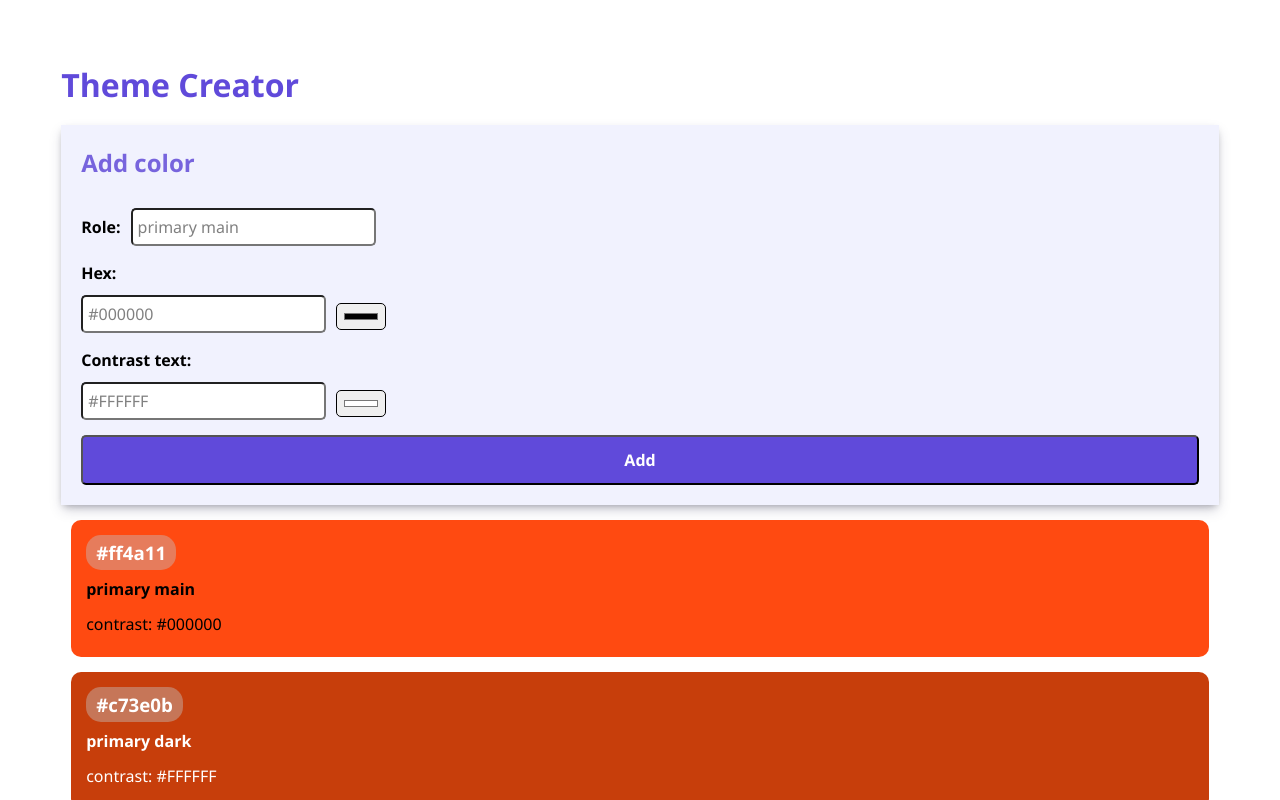
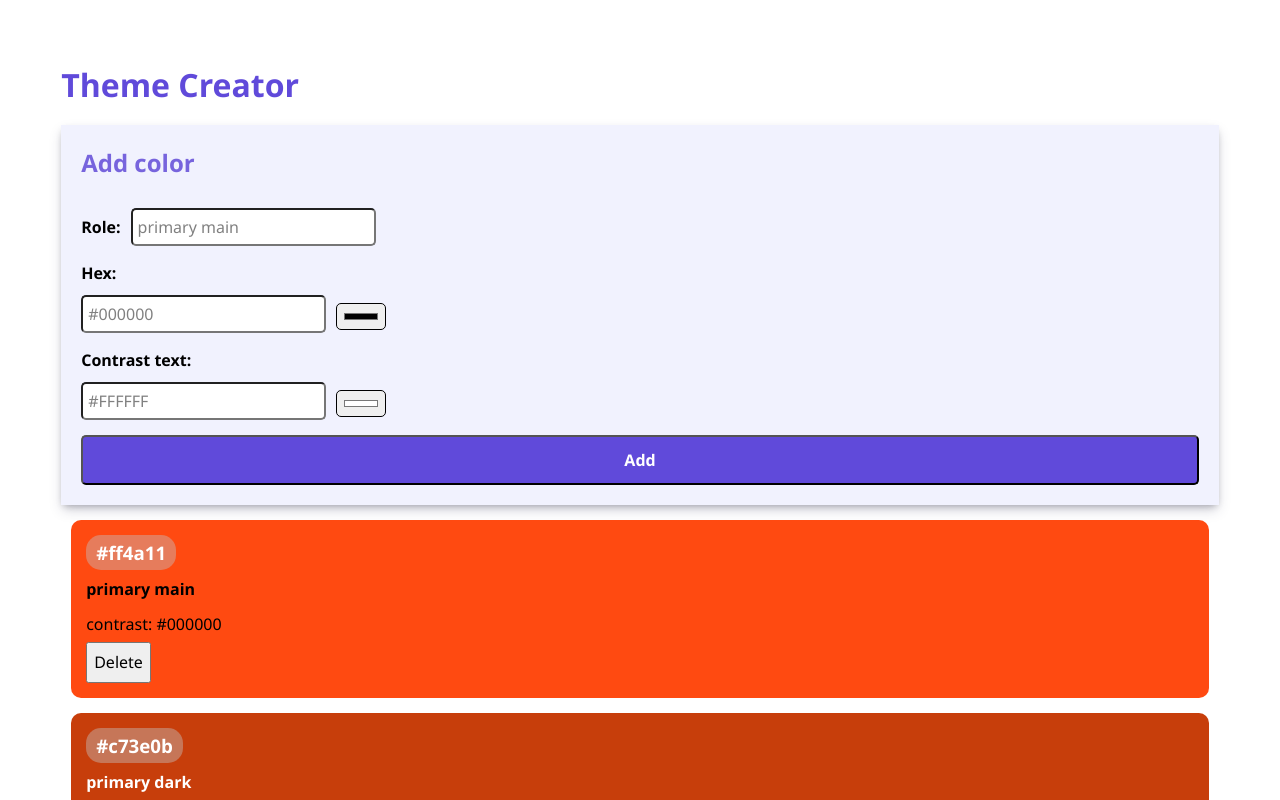
Before and after one commit to aliceverc/recap-project-4, a React (Vite) app: page / in a window 1280 px wide. Shown: the top 800 px of the page. Built offline with nearby package versions, Linux system fonts and the light colour scheme.

Commit message:
add a delete button to each color card

```diff
--- a/src/App.jsx
+++ b/src/App.jsx
@@ -16,16 +16,29 @@ function App() {
     setColors([newColor, ...colors]);
   }
 
+  // removes the color card whose id matches the argument
+  // filters out that item and updates the state array
+  function handleDeleteColor(id) {
+    setColors(
+      colors.filter((color) => {
+        return color.id !== id;
+      })
+    );
+  }
+
   return (
     <>
       <h1>Theme Creator</h1>
 
-      {/* pass down the add-callback so the form can hand new colors up */}
+      {/* pass the add-color callback into the form */}
       <ColorForm onAddColor={handleAddColor} />
 
-      {/* swap 'initialColors.map' for 'colors.map' so the UI always reflects the latest state */}
+      {/* - render one color card per object in state
+          - pass the delete callback so each card can remove itself */}
       {colors.map((color) => {
-        return <Color key={color.id} color={color} />;
+        return (
+          <Color key={color.id} color={color} onDelete={handleDeleteColor} />
+        );
       })}
     </>
   );
--- a/src/Components/Color/Color.jsx
+++ b/src/Components/Color/Color.jsx
@@ -1,6 +1,6 @@
 import "./Color.css";
 
-export default function Color({ color }) {
+export default function Color({ color, onDelete }) {
   return (
     <div
       className="color-card"
@@ -12,6 +12,9 @@ export default function Color({ color }) {
       <h3 className="color-card-headline">{color.hex}</h3>
       <h4>{color.role}</h4>
       <p>contrast: {color.contrastText}</p>
+
+      {/* when clicked, call the parent's delete handler with our card's id */}
+      <button onClick={() => onDelete(color.id)}>Delete</button>
     </div>
   );
 }
```
Also changed, not shown: 1 other file (tests, documents, lock files or other folders).
